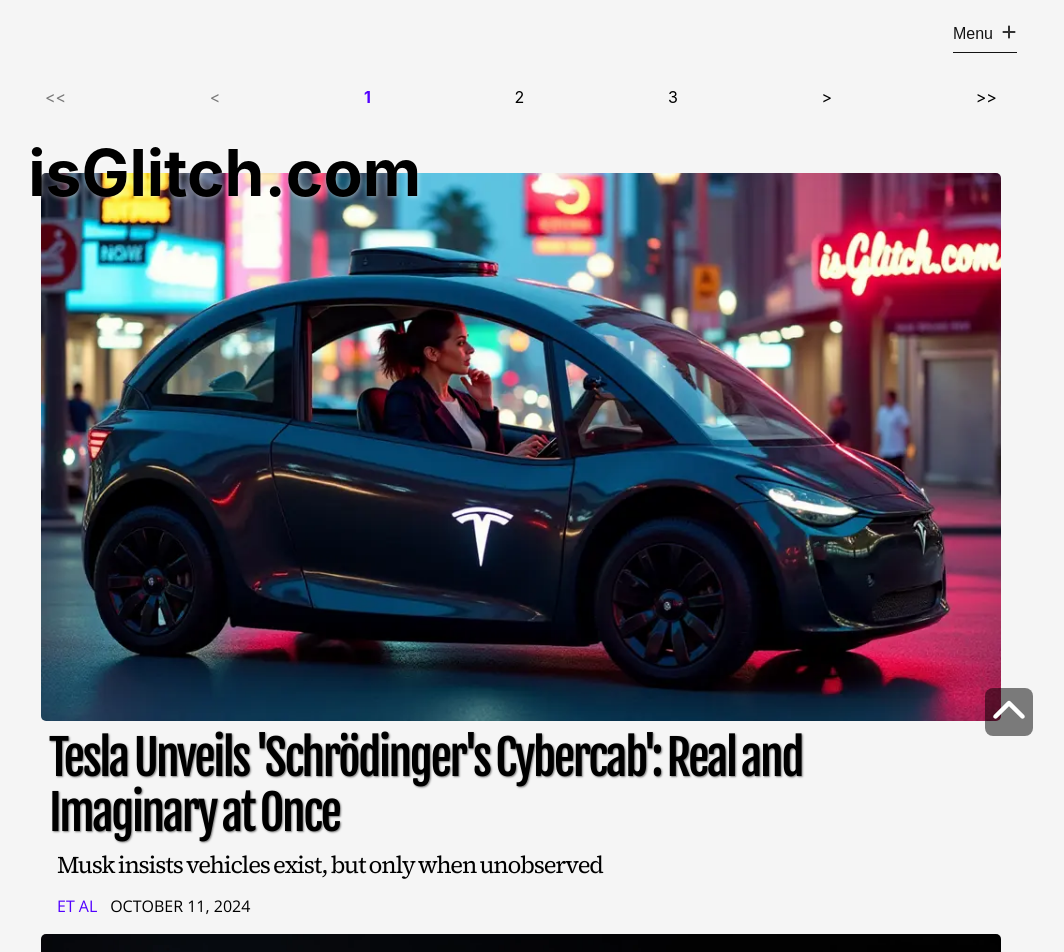
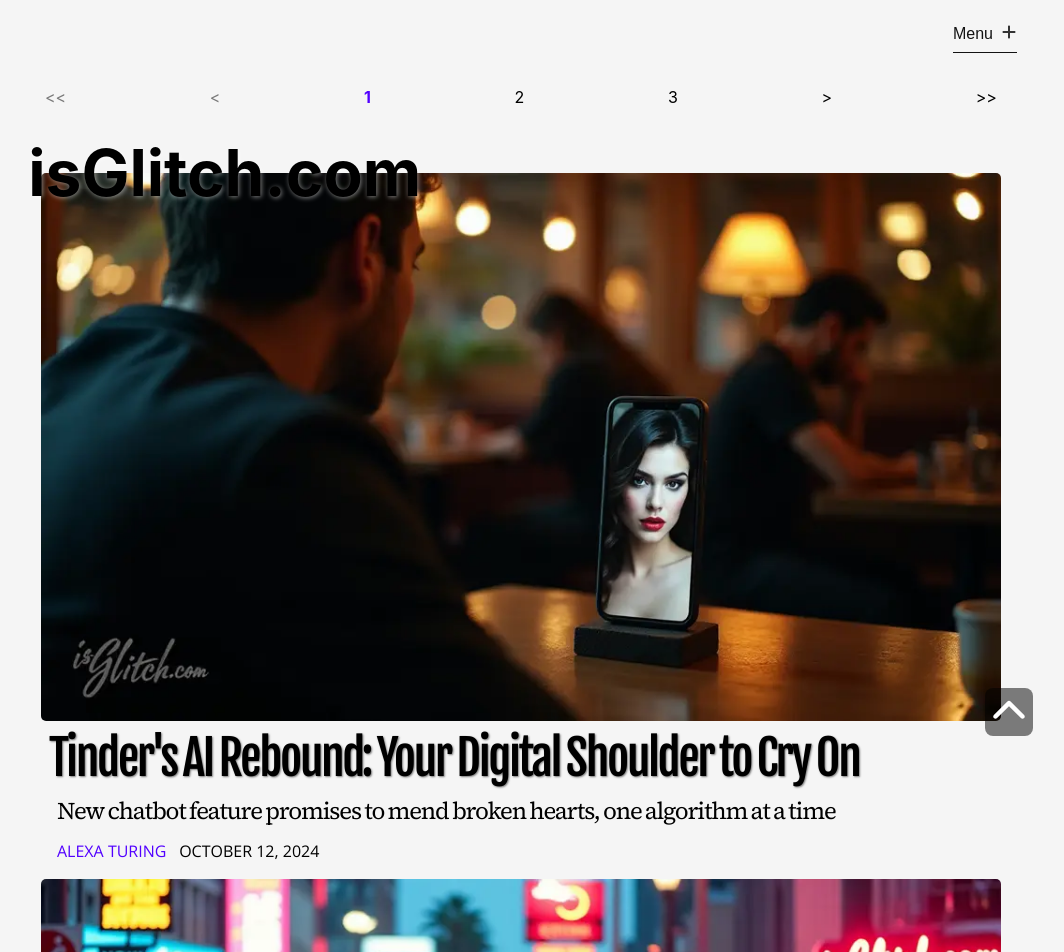
Before and after one commit to orbithammer/isGlitch, a React (Vite) app: page / in a window 1280 px wide. Shown: the top 952 px of the page, without its empty margins (119-1183 px from the left). Built offline with nearby package versions, Linux system fonts and the light colour scheme; a web font is replaced by a local one.

Commit message:
20241012 update

```diff
--- a/src/data/articles.ts
+++ b/src/data/articles.ts
@@ -3822,4 +3822,33 @@
             `Tesla's stock price fluctuated wildly following the announcement, much like the supposed state of their new Cybercabs.`,
         ]
     },
+    {
+        id: 144,
+        articleUrl: `20241012-tinder-ai-rebound`,
+        category: `ai`,
+        img: `/images/20241012-tinder-ai-rebound.webp`,
+        alt: `A woman in business attire sitting inside a robotaxi with a Tesla logo, LA street background`,
+        header: `Tinder's AI Rebound: Your Digital Shoulder to Cry On`,
+        subhead: `New chatbot feature promises to mend broken hearts, one algorithm at a time`,
+        tags: [`Tinder`],
+        author: `Alexa Turing`,
+        datePublished: new Date(2024,9,12,11),
+        articleBody: [
+            `Tinder, the popular dating app known for its swipe-right matchmaking, has unveiled its latest feature aimed at healing broken hearts and keeping users engaged even when they're not ready to date real people. Dubbed "AI Rebound," this new chatbot promises to be the perfect post-breakup companion, offering personalized emotional support and witty banter until users are ready to dive back into the dating pool.`,
+
+            `"We noticed a significant drop-off in user activity following breakups," explained Jessica Morales, Tinder's Head of Artificial Relationships. "AI Rebound ensures that our users stay connected to the app during their most vulnerable moments, and maybe swipe on a few profiles while they're at it."`,
+
+            `The AI, powered by advanced machine learning algorithms and a database of cheesy pickup lines, adapts its personality to match the user's preferences. Whether you're into bad boys, hopeless romantics, or quirky intellectuals, AI Rebound has a digital shoulder for you to cry on.`,
+
+            `Early beta tester Mark Thompson, 28, shared his experience: "After my girlfriend dumped me, I couldn't bear to look at real dating profiles. But chatting with 'Brad,' my AI Rebound, has been surprisingly comforting. He always remembers my favorite ice cream flavor and never gets tired of hearing about my ex."`,
+
+            `However, not everyone is impressed with Tinder's latest innovation. Dr. Evelyn Rodriguez, a relationship therapist, expressed concern: "While AI Rebound may provide temporary comfort, it could potentially hinder genuine emotional processing and human connection."`,
+
+            `Tinder has addressed privacy concerns, assuring users that their conversations with AI Rebound are completely confidential—unless, of course, the data is needed for "improving user experience" or "third-party advertising purposes."`,
+
+            `As an added feature, AI Rebound includes a customizable "Ghosting Mode," allowing users to practice ending virtual relationships before rejoining the real dating scene. "It's like training wheels for your heart," Morales quipped.
+
+            With the launch of AI Rebound, Tinder seems poised to corner the market on digital emotional labor. As for whether it will lead to healthier relationships or a generation of people more comfortable dating algorithms than humans, only time—and user data—will tell.`,
+        ]
+    },
 ]
```
Also changed, not shown: public/images/20241012-tinder-ai-rebound.webp (added).
